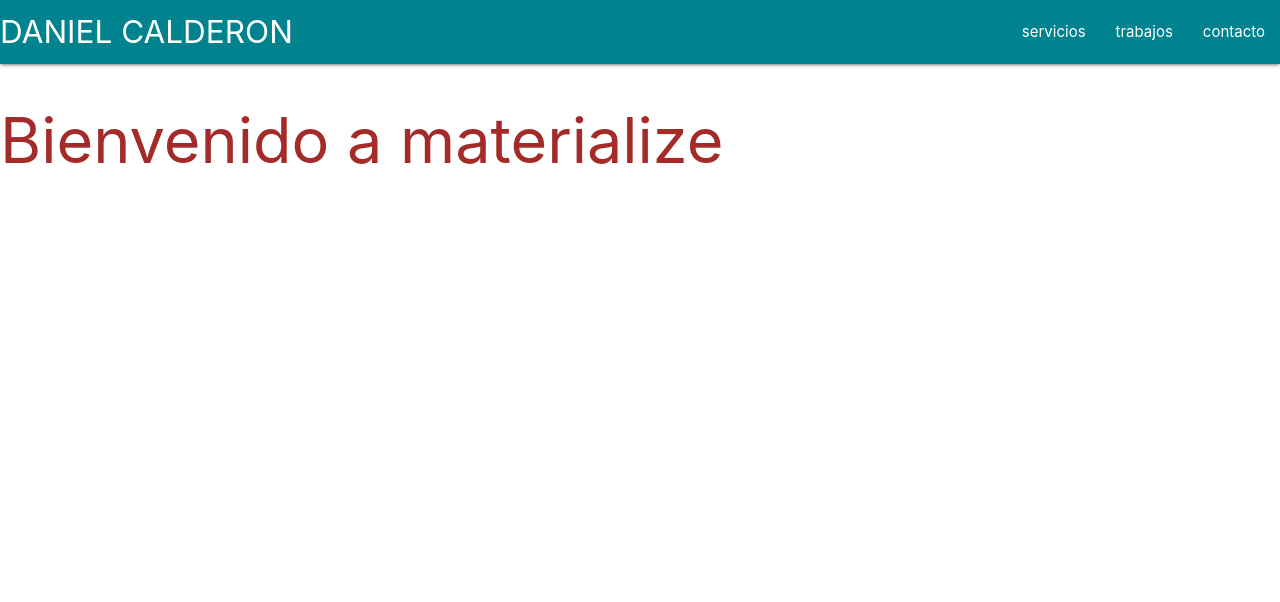
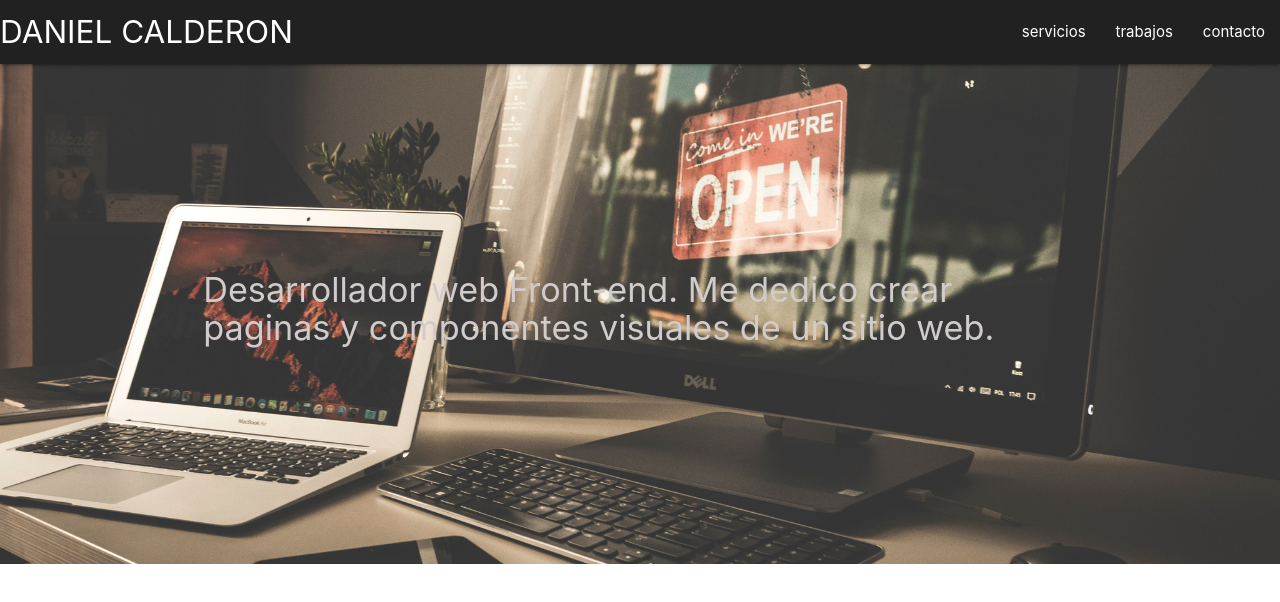
Before and after one commit to danicv-coder/Portafolio-digital, a plain HTML site: page index.html in a window 1280 px wide. Shown: the top 602 px of the page. Drawn offline with nearby package versions, Linux system fonts and the light colour scheme.

Commit message:
the parallax was added to the header

```diff
--- a/css/styles.css
+++ b/css/styles.css
@@ -1,3 +1,7 @@
-h1{
-    color: brown;
+body{
+    min-height: 200vh;
 }
+
+.titleParallax{
+color: rgb(209, 203, 203);
+}
--- a/index.html
+++ b/index.html
@@ -19,7 +19,7 @@
   </head>
   <body>
     <nav>
-      <div class="nav-wrapper  cyan darken-3">
+      <div class="nav-wrapper   grey darken-4">
         <a href="#!" class="brand-logo">DANIEL CALDERON </a>
         <a href="#" data-target="mobile-demo" class="sidenav-trigger"
           ><i class="material-icons">menu</i></a
@@ -29,15 +29,27 @@
           <li><a href="#">trabajos</a></li>
           <li><a href="#">contacto</a></li>
         </ul>
+        <ul class="sidenav" id="mobile-demo">
+          <li><a href="#">Servicios</a></li>
+          <li><a href="#">Trabajos</a></li>
+          <li><a href="#">Contacto</a></li>
+        </ul>
       </div>
     </nav>
 
-    <ul class="sidenav" id="mobile-demo">
-      <li><a href="#">Servicios</a></li>
-      <li><a href="#">Trabajos</a></li>
-      <li><a href="#">Contacto</a></li>
-    </ul>
-    <h1>Bienvenido a materialize</h1>
+    <!--- Section 1--->
+
+    <div class="parallax-container valign-wrapper">
+      <div class="container">
+        <div class="row">
+          <div class="col 18 s12 white-tex">
+            <h4 class=" titleParallax valign"> Desarrollador web Front-end. Me dedico crear paginas y componentes visuales de un sitio web.</h4>
+          </div>
+        </div>
+      </div>
+      <div class="parallax"><img src="img/portafolio.png"></div>
+    </div>
+
     <script src="https://cdnjs.cloudflare.com/ajax/libs/materialize/1.0.0/js/materialize.min.js"></script>
     <script type="text/javascript" src="js/scripts.js"></script>
   </body>
--- a/js/scripts.js
+++ b/js/scripts.js
@@ -0,0 +1,10 @@
+document.addEventListener('DOMContentLoaded', function() {
+    var elems = document.querySelectorAll('.parallax');
+    var instances = M.Parallax.init(elems);
+  });
+
+  // Or with jQuery
+
+  $(document).ready(function(){
+    $('.parallax').parallax();
+  });
```
Also changed, not shown: img/portafolio.png (added).
